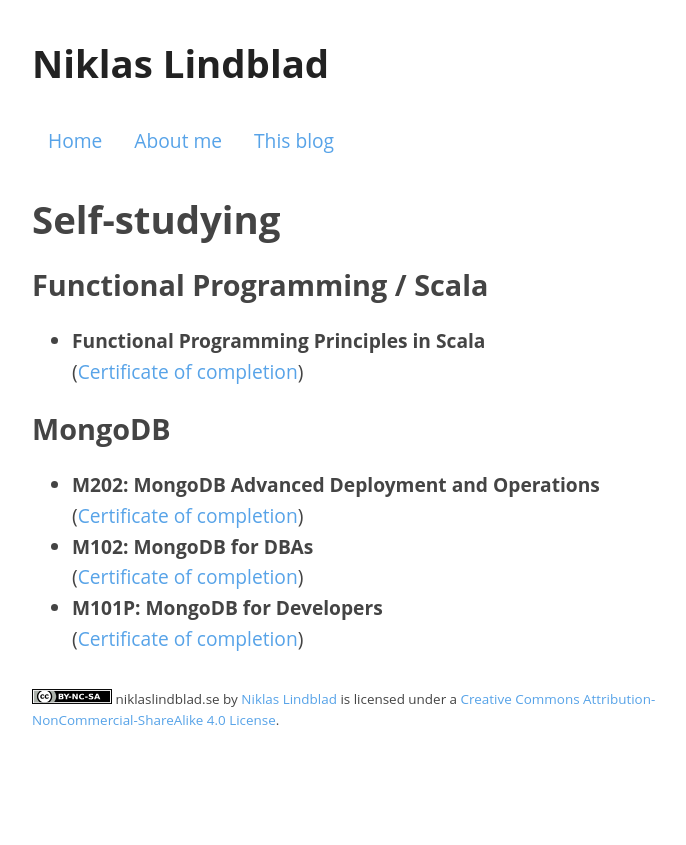
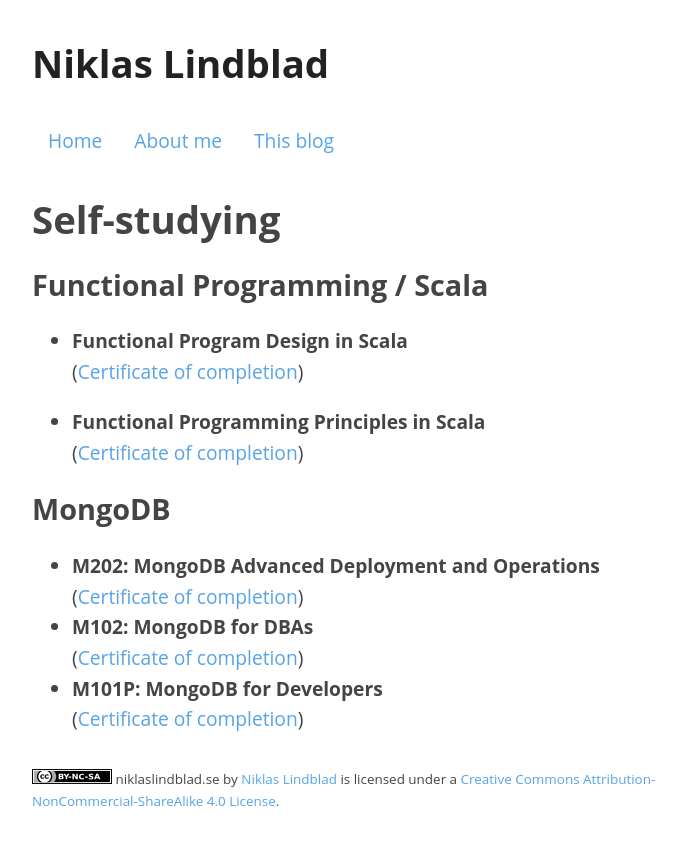
Before and after one commit to niklasvincent/nlindblad.github.io, a Jekyll site: the page built from self-studying.html, in a window 1280 px wide. Shown: the top 845 px of the page, without its empty margins (283-969 px from the left). Built offline with Jekyll 4.4.1, drawn with Linux system fonts in a browser that asks for light colours.

Commit message:
Update self studying page

```diff
--- a/self-studying.html
+++ b/self-studying.html
@@ -6,6 +6,10 @@
 <h1 class="about-page__title">Self-studying</h1>
 
   <h2>Functional Programming / Scala</h2>
+
+    <ul>
+      <li><b>Functional Program Design in Scala</b><br />(<a target="_blank" href="https://www.coursera.org/account/accomplishments/certificate/KKA2NDT7EEJ8">Certificate of completion</a>)</li>
+    </ul>
 
     <ul>
       <li><b>Functional Programming Principles in Scala</b><br />(<a target="_blank" href="https://www.coursera.org/account/accomplishments/certificate/MQX4PNFYUN7V">Certificate of completion</a>)</li>
```
Also changed, not shown: _posts/2014-04-05-github-issues-to-todotxt.md (+1 -1 lines).
